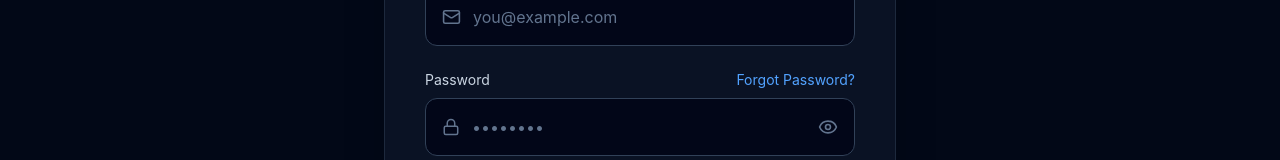
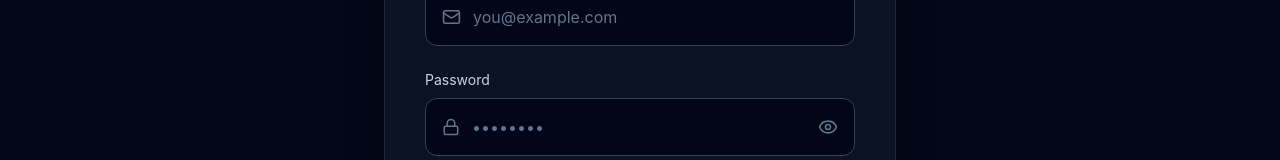
Before and after one commit to luqman-abubakri/aegis, a Next.js app: page /sign-in in a window 1280 px wide. Shown: the part 357-517 px from the top of the page. Built offline with nearby package versions, Linux system fonts and the light colour scheme; no server answers.

Commit message:
`Simplified password input section in SignInPage`

```diff
--- a/app/sign-in/page.tsx
+++ b/app/sign-in/page.tsx
@@ -116,18 +116,9 @@ export default function SignInPage() {
 
           {/* Password */}
           <div>
-            <div className="mb-2 flex items-center justify-between">
-              <label className="text-sm text-slate-300">
-                Password
-              </label>
-
-              <Link
-                href="/forgot-password"
-                className="text-sm text-blue-400 transition hover:text-cyan-400"
-              >
-                Forgot Password?
-              </Link>
-            </div>
+            <label className="mb-2 block text-sm text-slate-300">
+              Password
+            </label>
 
             <div className="flex items-center rounded-xl border border-slate-700 bg-slate-950 px-4 transition focus-within:border-blue-500">
               <Lock className="text-slate-500" size={20} />
```
